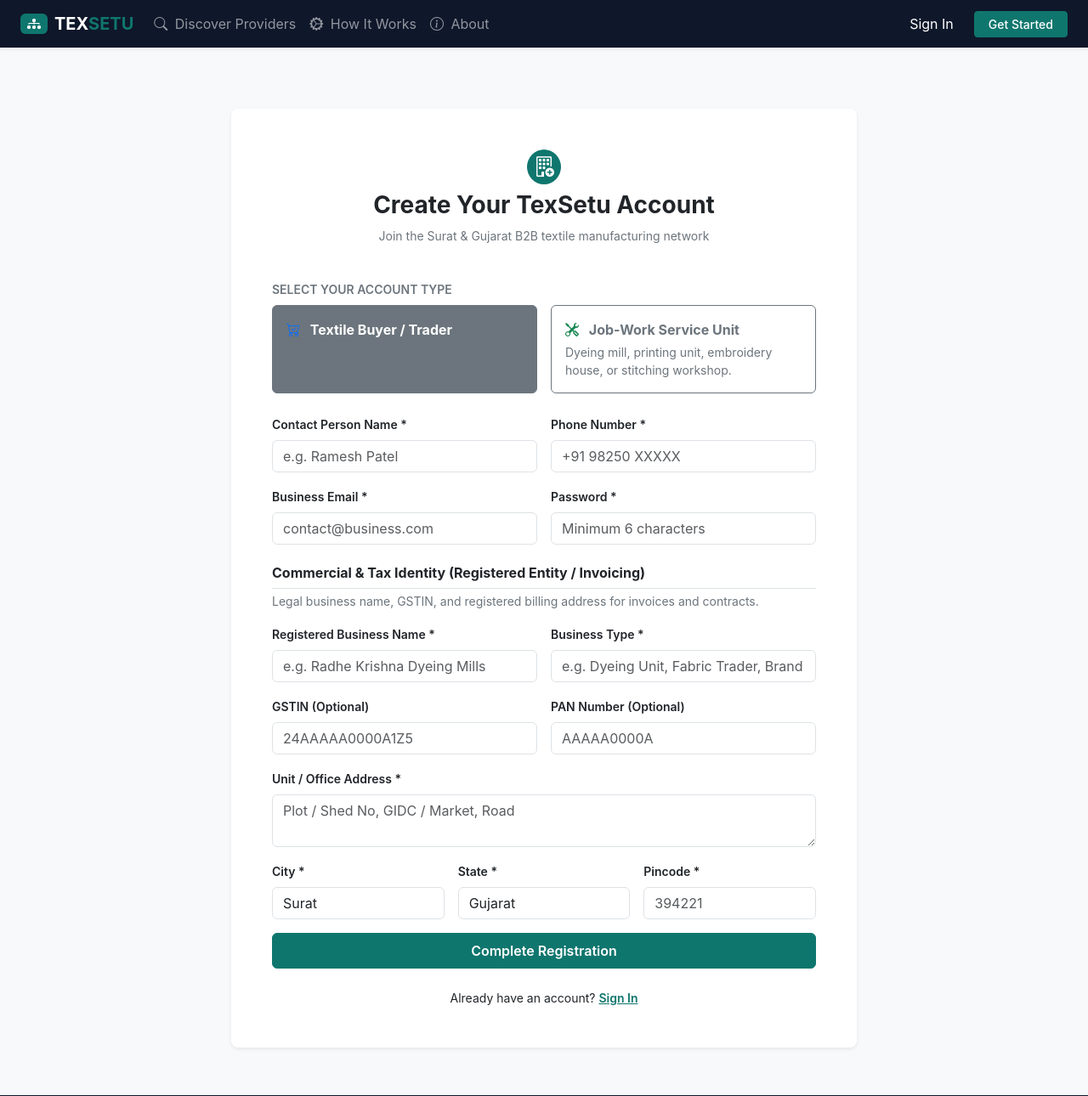
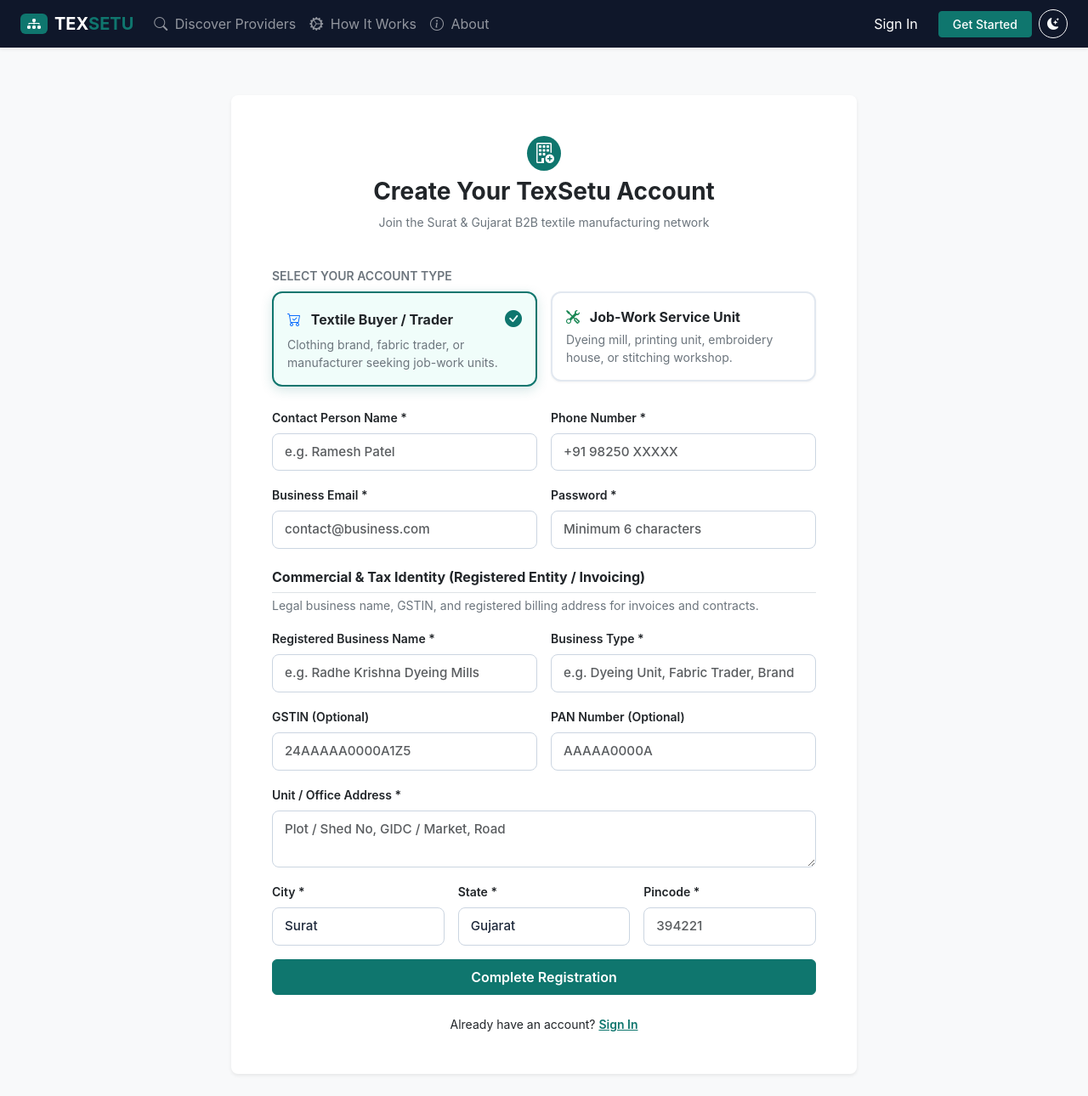
Before and after one commit to neevlila/TexSetu, a Spring Boot app: page /auth/register in a window 1280 px wide. Shown: the top 1290 px of the page at 85% size. Run offline with Spring Boot 4, Linux system fonts and the light colour scheme; some of the project's set-up classes (security, data sources, template engines, error pages and the like) are left out, and stand-ins take their place; some libraries are stand-ins or nearby versions.

Commit message:
feat(ui): add light/dark mode theme toggle, fix account selection card styling, eliminate header gap, and polish select dropdowns

```diff
--- a/src/main/resources/static/css/custom.css
+++ b/src/main/resources/static/css/custom.css
@@ -64,6 +64,143 @@ body {
 
 .hover-white:hover {
     color: #ffffff !important;
+}
+
+/* Account Selection Cards (Registration) */
+.account-type-card {
+    border: 2px solid #e2e8f0;
+    border-radius: 12px;
+    background-color: #ffffff;
+    cursor: pointer;
+    transition: all 0.2s cubic-bezier(0.4, 0, 0.2, 1);
+    box-shadow: 0 1px 3px rgba(0, 0, 0, 0.05);
+}
+
+.account-type-card:hover {
+    border-color: var(--teal-primary);
+    transform: translateY(-2px);
+    box-shadow: 0 4px 8px -2px rgba(15, 118, 110, 0.12);
+}
+
+.btn-check:checked + .account-type-card {
+    border-color: var(--teal-primary) !important;
+    background-color: #f0fdfa !important;
+    box-shadow: 0 4px 14px rgba(15, 118, 110, 0.18) !important;
+}
+
+.btn-check:checked + .account-type-card .selected-check {
+    display: inline-block !important;
+}
+
+/* Polished Form Inputs & Select Dropdowns */
+.form-select, .form-control {
+    border-radius: 8px;
+    border: 1.5px solid #cbd5e1;
+    padding: 0.625rem 0.875rem;
+    font-size: 0.95rem;
+    font-weight: 500;
+    color: #1e293b;
+    background-color: #ffffff;
+    transition: border-color 0.15s ease-in-out, box-shadow 0.15s ease-in-out;
+}
+
+.form-select:hover, .form-control:hover {
+    border-color: #94a3b8;
+}
+
+.form-select:focus, .form-control:focus {
+    border-color: var(--teal-primary);
+    box-shadow: 0 0 0 0.25rem rgba(15, 118, 110, 0.2);
+    outline: none;
+}
+
+.form-select option {
+    padding: 8px 12px;
+    font-size: 0.95rem;
+    color: #1e293b;
+    background-color: #ffffff;
+}
+
+/* Dark Theme Overrides */
+[data-bs-theme="dark"] body {
+    background-color: #0b1120 !important;
+    color: #e2e8f0;
+}
+
+[data-bs-theme="dark"] .bg-light {
+    background-color: #0b1120 !important;
+}
+
+[data-bs-theme="dark"] .bg-white {
+    background-color: #1e293b !important;
+}
+
+[data-bs-theme="dark"] .card {
+    background-color: #1e293b;
+    border-color: #334155;
+    color: #f1f5f9;
+}
+
+[data-bs-theme="dark"] .card-header {
+    background-color: #1e293b;
+    border-color: #334155;
+    color: #f8fafc;
+}
+
+[data-bs-theme="dark"] .metric-card {
+    background-color: #1e293b;
+    border-color: #334155;
+}
+
+[data-bs-theme="dark"] .text-navy {
+    color: #38bdf8 !important;
+}
+
+[data-bs-theme="dark"] .category-icon-box {
+    background-color: #134e4a;
+    color: #2dd4bf;
+    box-shadow: 0 2px 4px rgba(45, 212, 191, 0.15);
+}
+
+[data-bs-theme="dark"] .account-type-card {
+    border-color: #334155;
+    background-color: #1e293b;
+    color: #f8fafc;
+}
+
+[data-bs-theme="dark"] .btn-check:checked + .account-type-card {
+    border-color: #2dd4bf !important;
+    background-color: #112d2b !important;
+    box-shadow: 0 4px 14px rgba(45, 212, 191, 0.25) !important;
+}
+
+[data-bs-theme="dark"] .form-select,
+[data-bs-theme="dark"] .form-control {
+    background-color: #0f172a;
+    border-color: #334155;
+    color: #f8fafc;
+}
+
+[data-bs-theme="dark"] .form-select:hover,
+[data-bs-theme="dark"] .form-control:hover {
+    border-color: #475569;
+}
+
+[data-bs-theme="dark"] .form-select:focus,
+[data-bs-theme="dark"] .form-control:focus {
+    border-color: #2dd4bf;
+    box-shadow: 0 0 0 0.25rem rgba(45, 212, 191, 0.25);
+}
+
+[data-bs-theme="dark"] .form-select option {
+    background-color: #1e293b;
+    color: #f8fafc;
+}
+
+[data-bs-theme="dark"] .table {
+    --bs-table-bg: #1e293b;
+    --bs-table-color: #e2e8f0;
+    --bs-table-border-color: #334155;
 }
 
 /* Card & Container Aesthetics */
--- a/src/main/resources/templates/auth/register.html
+++ b/src/main/resources/templates/auth/register.html
@@ -22,16 +22,22 @@
                             <div class="row g-3">
                                 <div class="col-md-6">
                                     <input type="radio" class="btn-check" name="role" id="roleBuyer" value="BUYER" th:field="*{role}" onchange="toggleWorkerFields()">
-                                    <label class="btn btn-outline-secondary w-100 p-3 text-start" for="roleBuyer">
-                                        <div class="fw-bold fs-6"><i class="bi bi-cart-check me-2 text-primary"></i> Textile Buyer / Trader</div>
-                                        <small class="text-secondary d-block mt-1">Clothing brand, fabric trader, or manufacturer seeking job-work units.</small>
+                                    <label class="account-type-card w-100 p-3 text-start d-block" for="roleBuyer">
+                                        <div class="d-flex justify-content-between align-items-center mb-1">
+                                            <span class="fw-bold fs-6"><i class="bi bi-cart-check me-2 text-primary"></i> Textile Buyer / Trader</span>
+                                            <span class="selected-check text-teal d-none"><i class="bi bi-check-circle-fill fs-5"></i></span>
+                                        </div>
+                                        <small class="text-secondary d-block">Clothing brand, fabric trader, or manufacturer seeking job-work units.</small>
                                     </label>
                                 </div>
                                 <div class="col-md-6">
                                     <input type="radio" class="btn-check" name="role" id="roleWorker" value="JOB_WORKER" th:field="*{role}" onchange="toggleWorkerFields()">
-                                    <label class="btn btn-outline-secondary w-100 p-3 text-start" for="roleWorker">
-                                        <div class="fw-bold fs-6"><i class="bi bi-tools me-2 text-success"></i> Job-Work Service Unit</div>
-                                        <small class="text-secondary d-block mt-1">Dyeing mill, printing unit, embroidery house, or stitching workshop.</small>
+                                    <label class="account-type-card w-100 p-3 text-start d-block" for="roleWorker">
+                                        <div class="d-flex justify-content-between align-items-center mb-1">
+                                            <span class="fw-bold fs-6"><i class="bi bi-tools me-2 text-success"></i> Job-Work Service Unit</span>
+                                            <span class="selected-check text-teal d-none"><i class="bi bi-check-circle-fill fs-5"></i></span>
+                                        </div>
+                                        <small class="text-secondary d-block">Dyeing mill, printing unit, embroidery house, or stitching workshop.</small>
                                     </label>
                                 </div>
                             </div>
--- a/src/main/resources/templates/fragments/layout.html
+++ b/src/main/resources/templates/fragments/layout.html
@@ -4,6 +4,13 @@
     <meta charset="UTF-8">
     <meta name="viewport" content="width=device-width, initial-scale=1.0">
     <title th:text="${title} + ' | TexSetu - B2B Textile Marketplace'">TexSetu</title>
+    <!-- Dark/Light Theme Pre-render Script -->
+    <script>
+        (function() {
+            const savedTheme = localStorage.getItem('texsetu-theme') || 'light';
+            document.documentElement.setAttribute('data-bs-theme', savedTheme);
+        })();
+    </script>
     <!-- Bootstrap 5 CSS -->
     <link href="https://cdn.jsdelivr.net/npm/bootstrap@5.3.3/dist/css/bootstrap.min.css" rel="stylesheet">
     <!-- Bootstrap Icons -->
@@ -103,6 +110,11 @@
                                 </form>
                             </li>
                         </ul>
+                    <!-- Theme Mode Toggle Button -->
+                    <li class="nav-item ms-lg-2 my-2 my-lg-0">
+                        <button id="themeToggleBtn" type="button" class="btn btn-outline-light btn-sm rounded-circle d-flex align-items-center justify-content-center" style="width: 34px; height: 34px;" title="Switch Light/Dark Mode">
+                            <i id="themeIcon" class="bi bi-moon-stars-fill"></i>
+                        </button>
                     </li>
                 </ul>
             </div>
@@ -110,7 +122,7 @@
     </nav>
 
     <!-- Global Alert Banners -->
-    <div th:fragment="alerts" class="container-fluid px-lg-4 mt-3">
+    <div th:fragment="alerts" th:if="${successMessage != null or errorMessage != null}" class="container-fluid px-lg-4 mt-3">
         <div th:if="${successMessage}" class="alert alert-success alert-dismissible fade show shadow-sm" role="alert">
             <i class="bi bi-check-circle-fill me-2"></i>
             <span th:text="${successMessage}">Success message</span>
@@ -167,6 +179,29 @@
         </div>
         <!-- Bootstrap JS Bundle -->
         <script src="https://cdn.jsdelivr.net/npm/bootstrap@5.3.3/dist/js/bootstrap.bundle.min.js"></script>
+        <!-- Theme Toggle Logic -->
+        <script>
+            function updateThemeUI(theme) {
+                const icon = document.getElementById('themeIcon');
+                if (icon) {
+                    icon.className = theme === 'dark' ? 'bi bi-sun-fill text-warning' : 'bi bi-moon-stars-fill text-light';
+                }
+            }
+            document.addEventListener('DOMContentLoaded', function() {
+                const currentTheme = document.documentElement.getAttribute('data-bs-theme') || 'light';
+                updateThemeUI(currentTheme);
+                const toggleBtn = document.getElementById('themeToggleBtn');
+                if (toggleBtn) {
+                    toggleBtn.addEventListener('click', function() {
+                        const current = document.documentElement.getAttribute('data-bs-theme') || 'light';
+                        const nextTheme = current === 'dark' ? 'light' : 'dark';
+                        document.documentElement.setAttribute('data-bs-theme', nextTheme);
+                        localStorage.setItem('texsetu-theme', nextTheme);
+                        updateThemeUI(nextTheme);
+                    });
+                }
+            });
+        </script>
     </footer>
 
 </body>
```
Also changed, not shown: src/main/resources/templates/buyer/rfq-create.html (+5 -5 lines).
